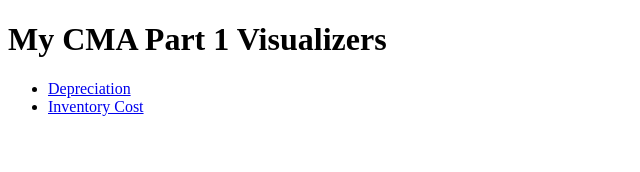
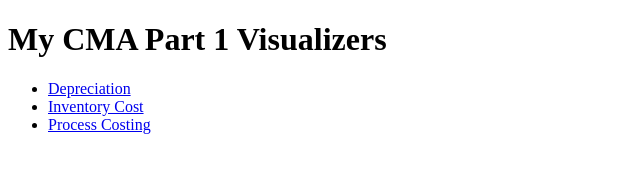
Before and after one commit to ralphpatrick/cma-visualizers, a plain HTML site: page index.html in a window 1280 px wide. Shown: the whole page, without its empty margins (0-640 px from the left). Drawn offline with Linux system fonts and the light colour scheme.

Commit message:
Update index.html

```diff
--- a/index.html
+++ b/index.html
@@ -9,6 +9,7 @@
   <ul>
     <li><a href="Depreciation.html">Depreciation</a></li>
     <li><a href="inventory_cost_flow">Inventory Cost</a></li>
+    <li><a href="processcosting">Process Costing</a></li>
   </ul>
 </body>
 </html>
```
